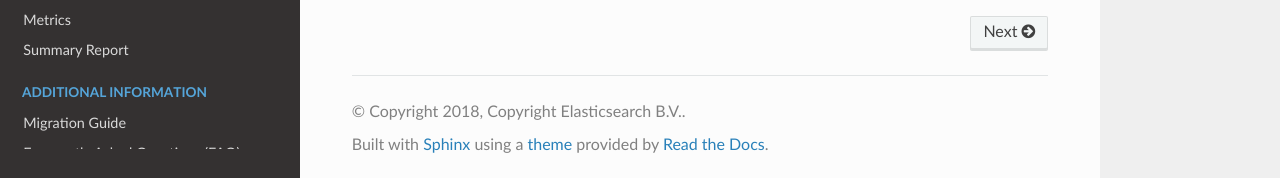
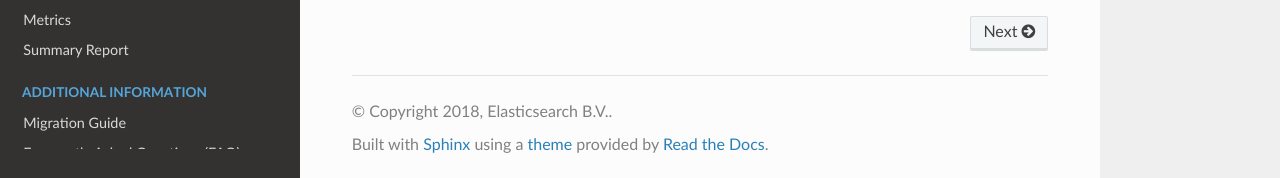
Before and after one commit to elastic/rally, a Sphinx documentation site: the page built from docs/index.rst, in a window 1280 px wide and 900 px high, scrolled down 4089 px. Shown: the part 719-897 px from the top of the window. Built offline with Sphinx 7.4.7 and the Read the Docs theme 2.0.0, drawn with Linux system fonts in a browser that asks for light colours.

Commit message:
Avoid duplicate text in copyright

```diff
--- a/docs/conf.py
+++ b/docs/conf.py
@@ -35,7 +35,7 @@ rst_prolog = '''
 
 # General information about the project.
 project = "Rally"
-copyright = "%i, Copyright Elasticsearch B.V." % year
+copyright = "%i, Elasticsearch B.V." % year
 author = "Daniel Mitterdorfer"
 
 # The version info for the project you're documenting, acts as replacement for
```
